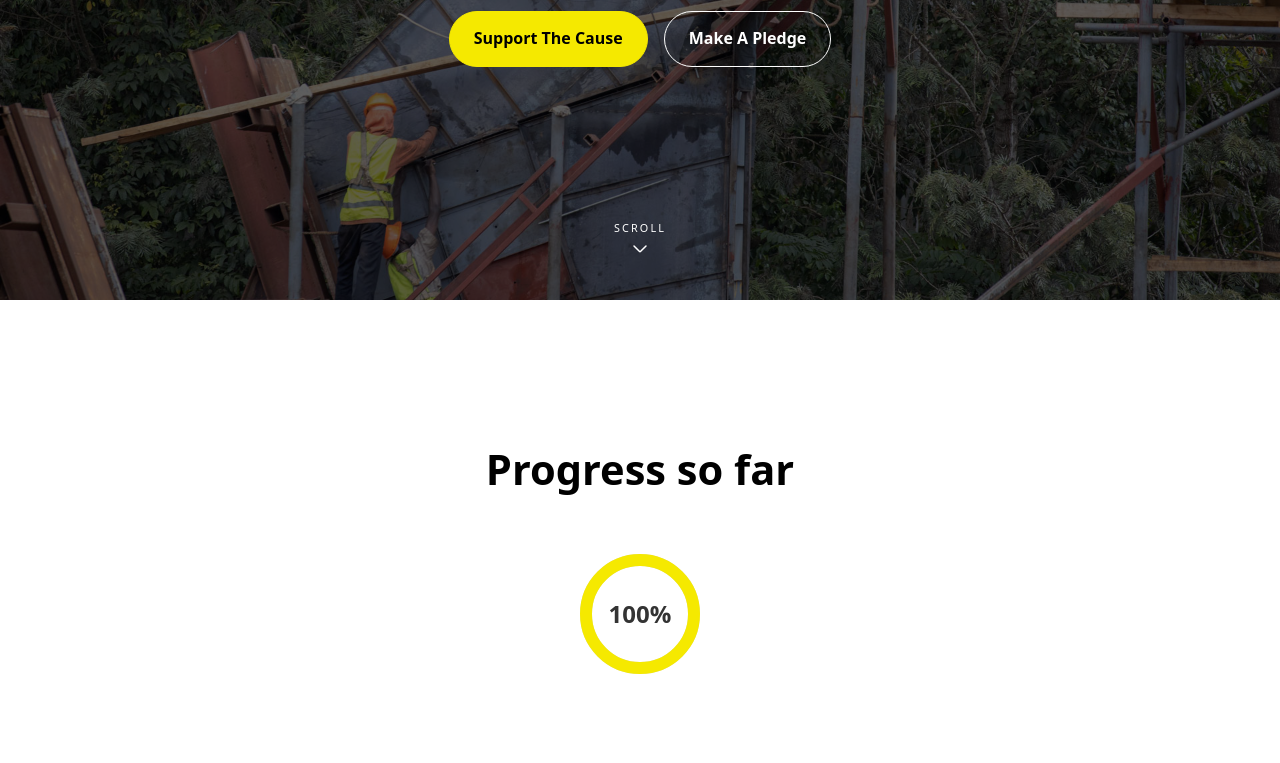
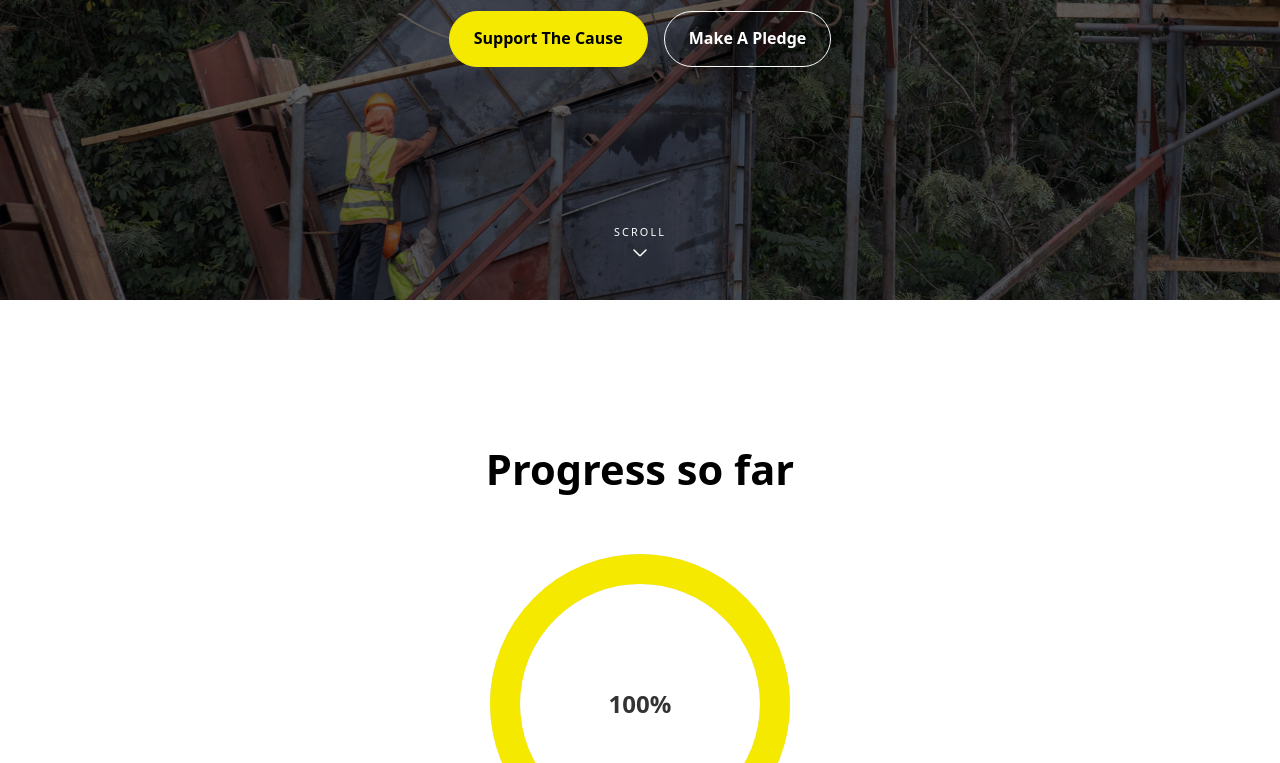
Before and after one commit to luseno-hub/karura-cc, a website built with Vite: page city-on-a-hill.html in a window 1280 px wide. Shown: the part 337-1100 px from the top of the page. Built offline with nearby package versions, Linux system fonts and the light colour scheme; a web font is replaced by a local one.

Commit message:
responsive progress bar

```diff
--- a/assets/scss/partials/_coah.scss
+++ b/assets/scss/partials/_coah.scss
@@ -37,10 +37,14 @@
 
       @include mixins.respond-to(large) {
         margin: 4rem auto 0 auto;
+        width: 300px;
+        height: 300px;
       }
     }
 
     .progress-circle {
+      width: 100%; /* Responsive width */
+      height: 100%; /* Responsive height */
       transform: rotate(-90deg); /* Rotate so progress starts from the top */
     }
 
```
Also changed, not shown: assets/css/style.css, 1 other file.
